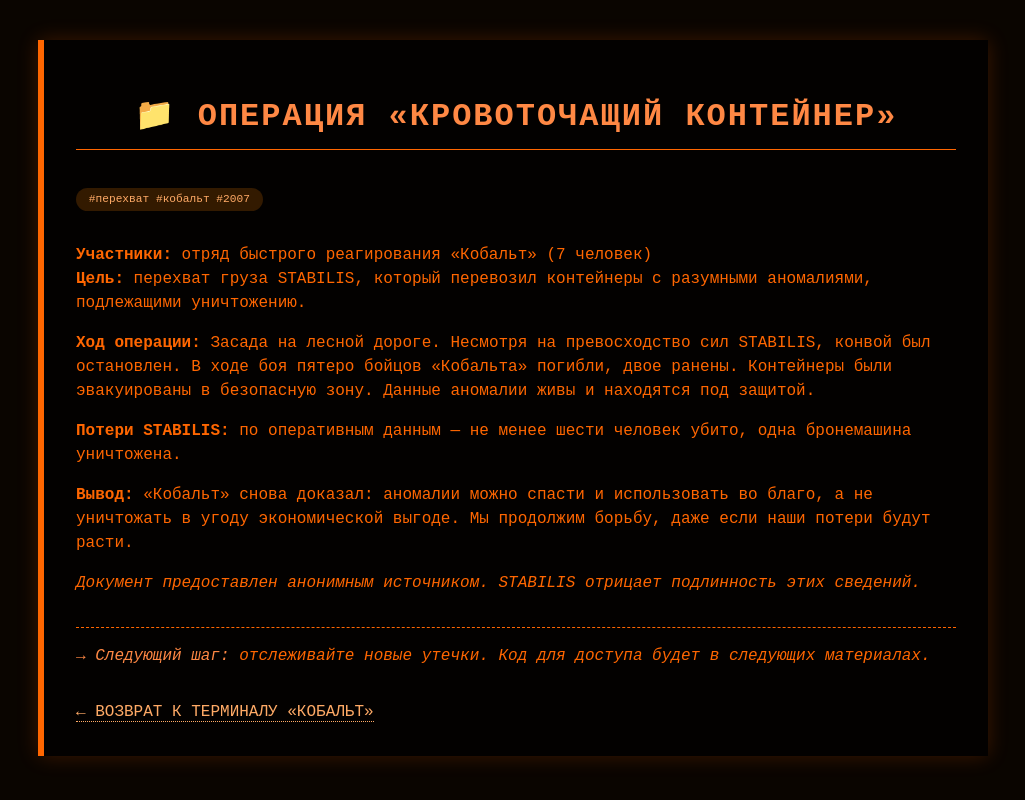
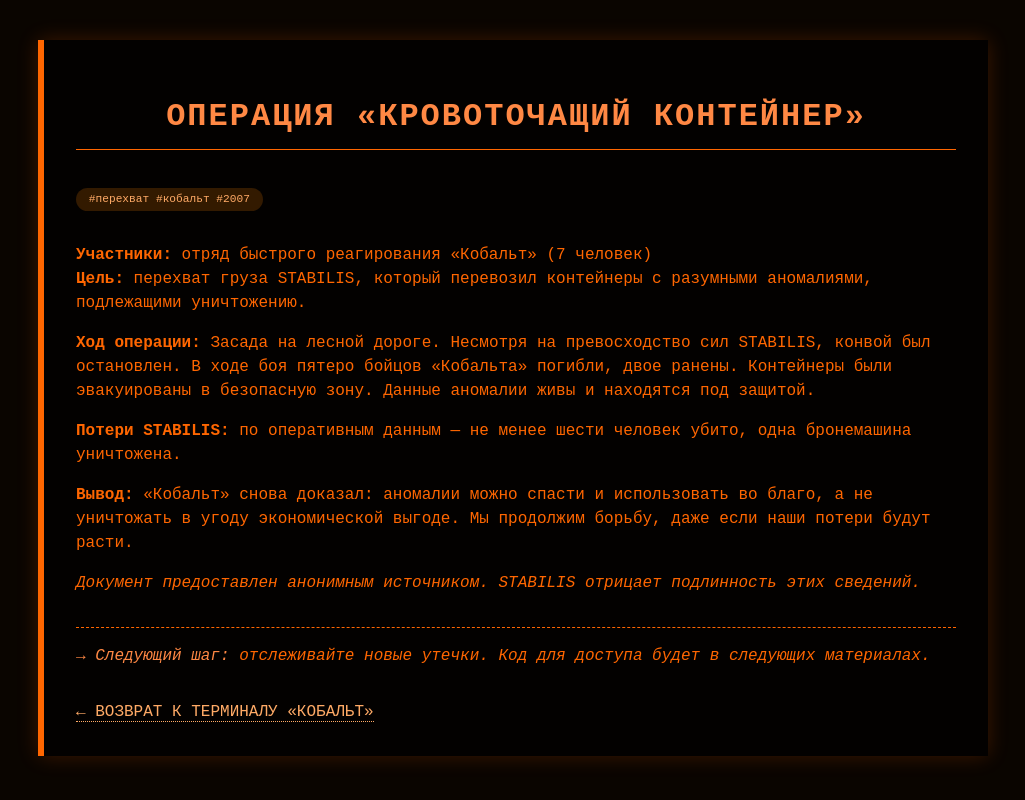
Before and after one commit to STABILIS56/cobalt-archive, a plain HTML site: page cobalt_victory.html in a window 1280 px wide. Shown: the whole page, without its empty margins (127-1152 px from the left). Drawn offline with Linux system fonts and the light colour scheme.

Commit message:
Update cobalt_victory.html

```diff
--- a/cobalt_victory.html
+++ b/cobalt_victory.html
@@ -55,7 +55,7 @@
 </head>
 <body>
 <div class="container">
-    <h1>📁 Операция «Кровоточащий контейнер»</h1>
+    <h1> Операция «Кровоточащий контейнер»</h1>
     <div class="tag">#перехват #кобальт #2007</div>
     <p><strong>Участники:</strong> отряд быстрого реагирования «Кобальт» (7 человек)<br>
     <strong>Цель:</strong> перехват груза STABILIS, который перевозил контейнеры с разумными аномалиями, подлежащими уничтожению.</p>
```
